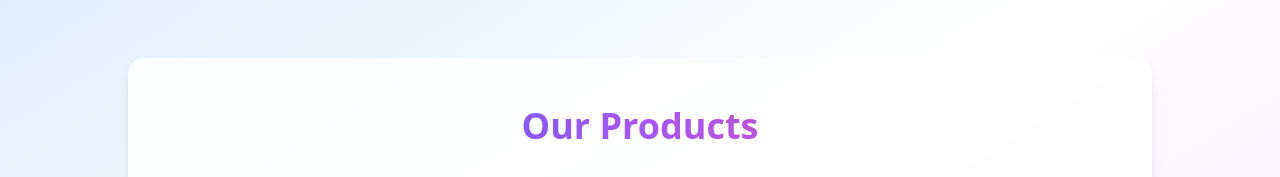
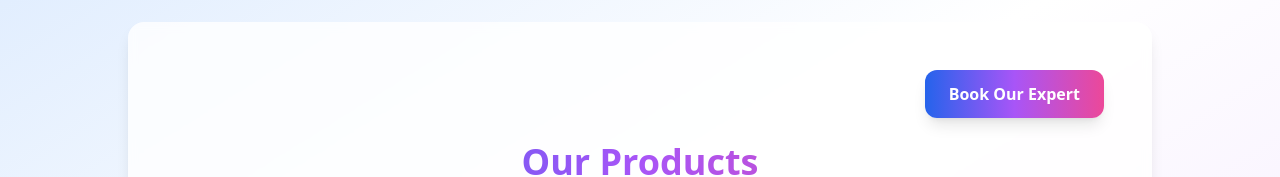
Before and after one commit to venupala-tt/propnz, a Next.js app: page /products in a window 1280 px wide. Shown: the part 260-437 px from the top of the page. Built offline with nearby package versions, Linux system fonts and the light colour scheme.

Commit message:
Update page.tsx

```diff
--- a/app/products/page.tsx
+++ b/app/products/page.tsx
@@ -14,6 +14,17 @@ export default function ProductsPage() {
         bg-white/80 backdrop-blur-sm p-8 sm:p-12
         animate-fadeInBounce"
       >
+         {/* Top-right link */}
+      <div className="flex justify-end mb-6">
+       <Link
+              href="/pages/book-an-expert"
+              className="px-6 py-3 rounded-xl shadow-lg font-semibold text-white
+                         bg-gradient-to-r from-blue-600 via-purple-500 to-pink-500
+                         hover:opacity-90 transition text-center sm:text-left"
+            >
+              Book Our Expert
+            </Link>
+        </div>
         <h2
           className="text-3xl sm:text-4xl font-bold text-center mb-12
           bg-gradient-to-r from-blue-600 via-purple-500 to-pink-500
```
